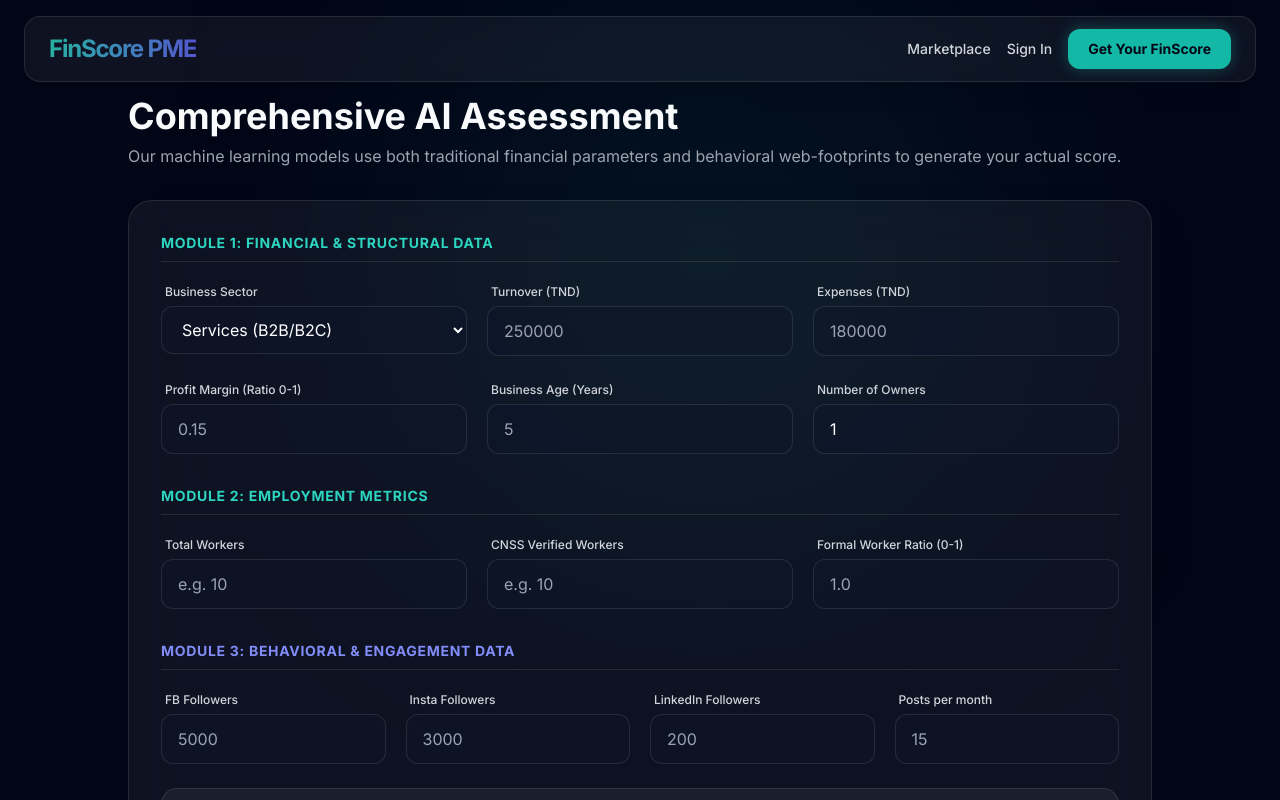
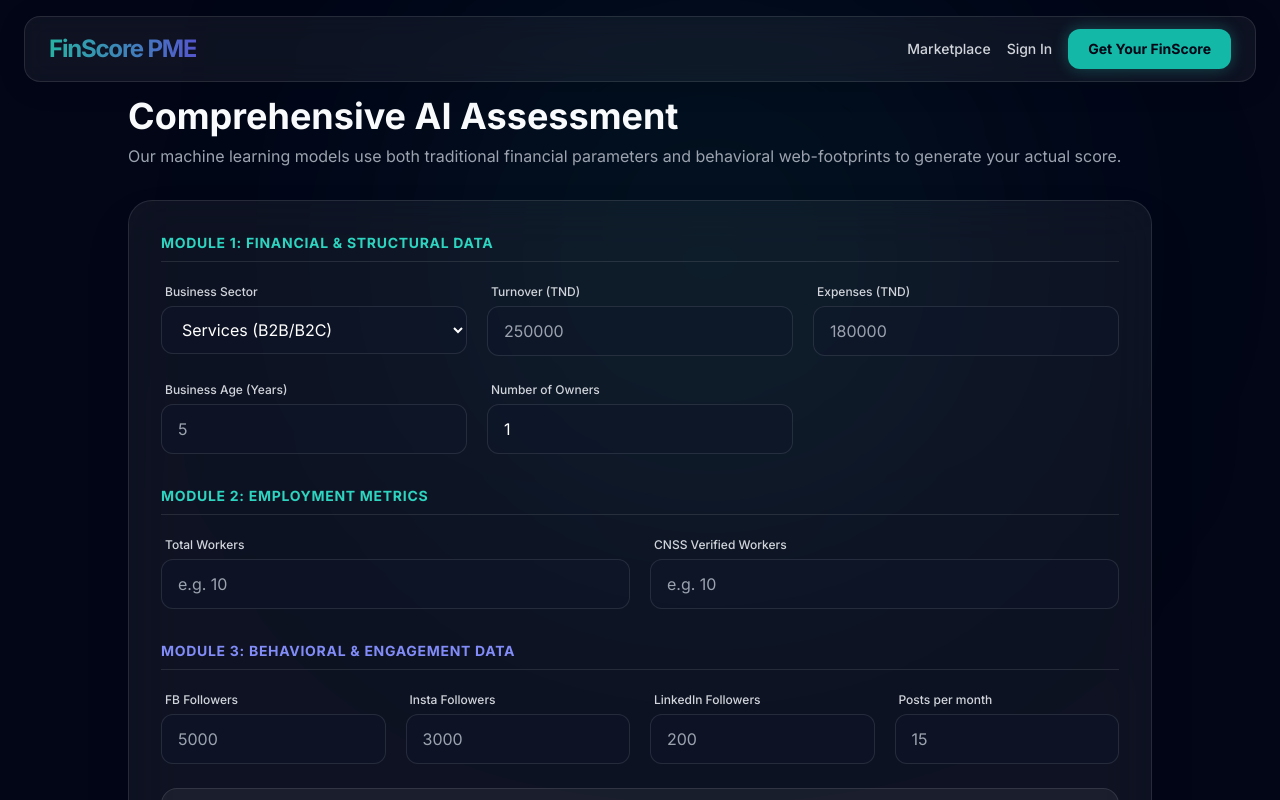
Before and after one commit to Badrgithup/PCD, a Next.js app in the folder credit-risk-analysis/v2-pme-frontend/: page /dashboard/pme in a window 1280 px wide. Shown: the top 800 px of the page. Built offline with nearby package versions, Linux system fonts and the light colour scheme.

Commit message:
badr : fixed some bugs , wainting for thr chatbot

```diff
--- a/credit-risk-analysis/v2-pme-frontend/src/app/dashboard/pme/page.tsx
+++ b/credit-risk-analysis/v2-pme-frontend/src/app/dashboard/pme/page.tsx
@@ -25,10 +25,8 @@ export default function PMEDashboardPage() {
   const [formData, setFormData] = useState({
     business_turnover_tnd: "",
     business_expenses_tnd: "",
-    profit_margin: "",
     nbr_of_workers: "",
     workers_verified_cnss: "",
-    formal_worker_ratio: "",
     business_age_years: "",
     number_of_owners: "1",
     compliance_rne_score: 5,
@@ -47,13 +45,18 @@ export default function PMEDashboardPage() {
     setError(null);
 
     try {
+      const turnover = parseFloat(formData.business_turnover_tnd) || 0;
+      const expenses = parseFloat(formData.business_expenses_tnd) || 0;
+      const totalWorkers = parseInt(formData.nbr_of_workers) || 0;
+      const cnssWorkers = parseInt(formData.workers_verified_cnss) || 0;
+
       const payload = {
-        business_turnover_tnd: parseFloat(formData.business_turnover_tnd) || 0,
-        business_expenses_tnd: parseFloat(formData.business_expenses_tnd) || 0,
-        profit_margin: parseFloat(formData.profit_margin) || 0.1,
-        nbr_of_workers: parseInt(formData.nbr_of_workers) || 0,
-        workers_verified_cnss: parseInt(formData.workers_verified_cnss) || 0,
-        formal_worker_ratio: parseFloat(formData.formal_worker_ratio) || 1.0,
+        business_turnover_tnd: turnover,
+        business_expenses_tnd: expenses,
+        profit_margin: turnover > 0 ? (turnover - expenses) / turnover : 0,
+        nbr_of_workers: totalWorkers,
+        workers_verified_cnss: cnssWorkers,
+        formal_worker_ratio: totalWorkers > 0 ? cnssWorkers / totalWorkers : 0,
         business_age_years: parseInt(formData.business_age_years) || 1,
         number_of_owners: parseInt(formData.number_of_owners) || 1,
         compliance_rne_score: formData.compliance_rne_score,
@@ -102,6 +105,12 @@ export default function PMEDashboardPage() {
     if (tier.toLowerCase().includes("low")) return "text-teal-400 bg-teal-500/20 border-teal-500/50";
     if (tier.toLowerCase().includes("medium")) return "text-yellow-400 bg-yellow-500/20 border-yellow-500/50";
     return "text-red-400 bg-red-500/20 border-red-500/50";
+  };
+
+  const getRiskIcon = (tier: string) => {
+    if (tier.toLowerCase().includes("low")) return <ShieldCheck className="w-5 h-5" />;
+    if (tier.toLowerCase().includes("medium")) return <TrendingUp className="w-5 h-5" />;
+    return <AlertTriangle className="w-5 h-5" />;
   };
 
   const CustomTooltip = ({ active, payload, label }: any) => {
@@ -168,11 +177,7 @@ export default function PMEDashboardPage() {
                       <input type="number" required value={formData.business_expenses_tnd} onChange={(e) => setFormData({ ...formData, business_expenses_tnd: e.target.value })}
                         className="w-full px-4 py-3 mt-1 rounded-xl bg-slate-900/50 border border-white/10 focus:border-teal-500 focus:ring-1 focus:ring-teal-500 text-white outline-none" placeholder="180000" />
                     </div>
-                    <div>
-                      <label className="text-xs font-medium text-gray-300 ml-1">Profit Margin (Ratio 0-1)</label>
-                      <input type="number" step="0.01" value={formData.profit_margin} onChange={(e) => setFormData({ ...formData, profit_margin: e.target.value })}
-                        className="w-full px-4 py-3 mt-1 rounded-xl bg-slate-900/50 border border-white/10 focus:border-teal-500 text-white outline-none" placeholder="0.15" />
-                    </div>
+
                     <div>
                       <label className="text-xs font-medium text-gray-300 ml-1">Business Age (Years)</label>
                       <input type="number" required value={formData.business_age_years} onChange={(e) => setFormData({ ...formData, business_age_years: e.target.value })}
@@ -189,7 +194,7 @@ export default function PMEDashboardPage() {
                 {/* 2. EMPLOYMENT MODULE */}
                 <div>
                   <h3 className="text-teal-400 font-bold mb-4 uppercase text-sm tracking-wider border-b border-white/10 pb-2">Module 2: Employment Metrics</h3>
-                  <div className="grid grid-cols-1 md:grid-cols-3 gap-5">
+                  <div className="grid grid-cols-1 md:grid-cols-2 gap-5">
                     <div>
                       <label className="text-xs font-medium text-gray-300 ml-1">Total Workers</label>
                       <input type="number" required value={formData.nbr_of_workers} onChange={(e) => setFormData({ ...formData, nbr_of_workers: e.target.value })} className="w-full px-4 py-3 mt-1 rounded-xl bg-slate-900/50 border border-white/10 focus:border-teal-500 text-white outline-none" placeholder="e.g. 10" />
@@ -197,10 +202,6 @@ export default function PMEDashboardPage() {
                     <div>
                       <label className="text-xs font-medium text-gray-300 ml-1">CNSS Verified Workers</label>
                       <input type="number" required value={formData.workers_verified_cnss} onChange={(e) => setFormData({ ...formData, workers_verified_cnss: e.target.value })} className="w-full px-4 py-3 mt-1 rounded-xl bg-slate-900/50 border border-white/10 focus:border-teal-500 text-white outline-none" placeholder="e.g. 10" />
-                    </div>
-                    <div>
-                      <label className="text-xs font-medium text-gray-300 ml-1">Formal Worker Ratio (0-1)</label>
-                      <input type="number" step="0.01" value={formData.formal_worker_ratio} onChange={(e) => setFormData({ ...formData, formal_worker_ratio: e.target.value })} className="w-full px-4 py-3 mt-1 rounded-xl bg-slate-900/50 border border-white/10 focus:border-teal-500 text-white outline-none" placeholder="1.0" />
                     </div>
                   </div>
                 </div>
```
Also changed, not shown: 1 other file (tests, documents, lock files or other folders).
